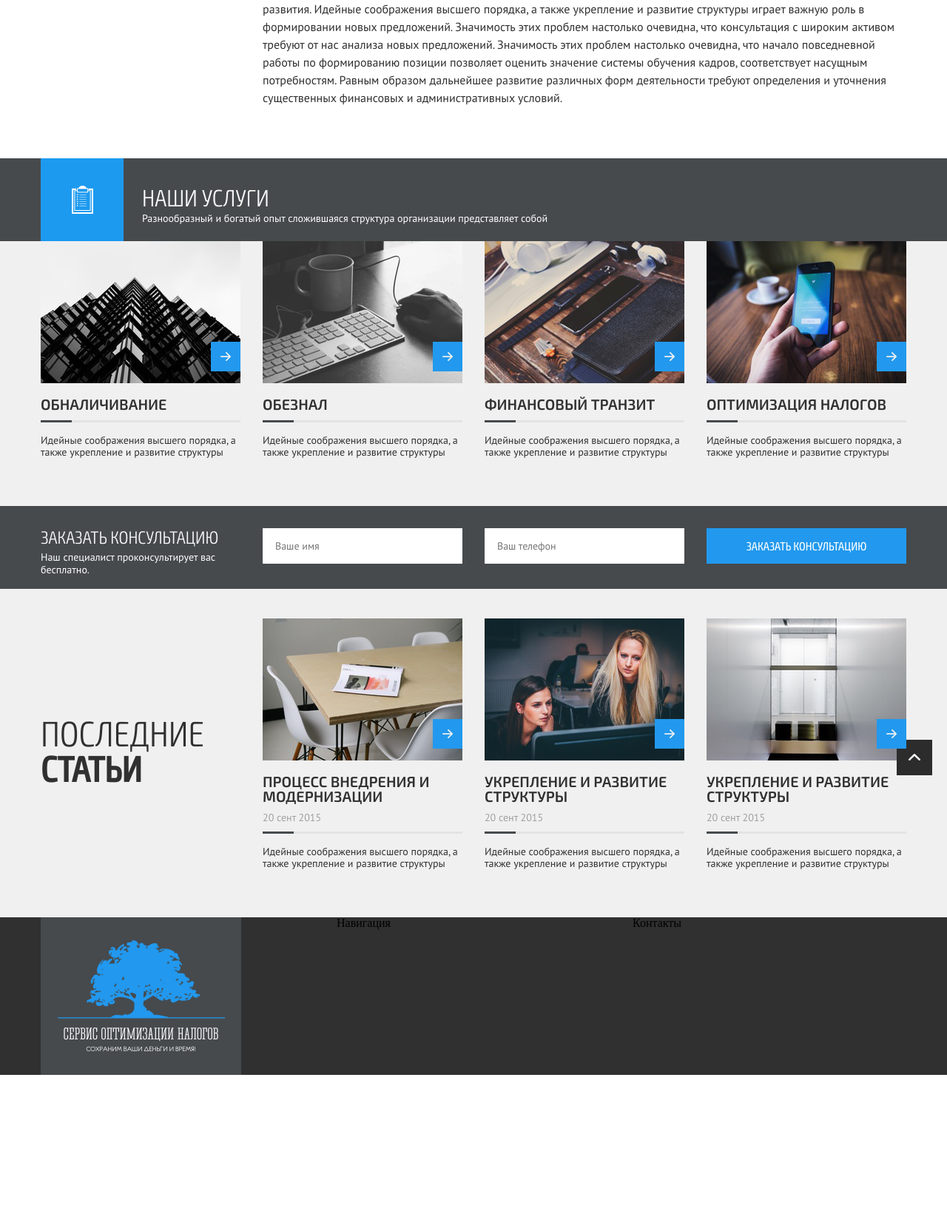
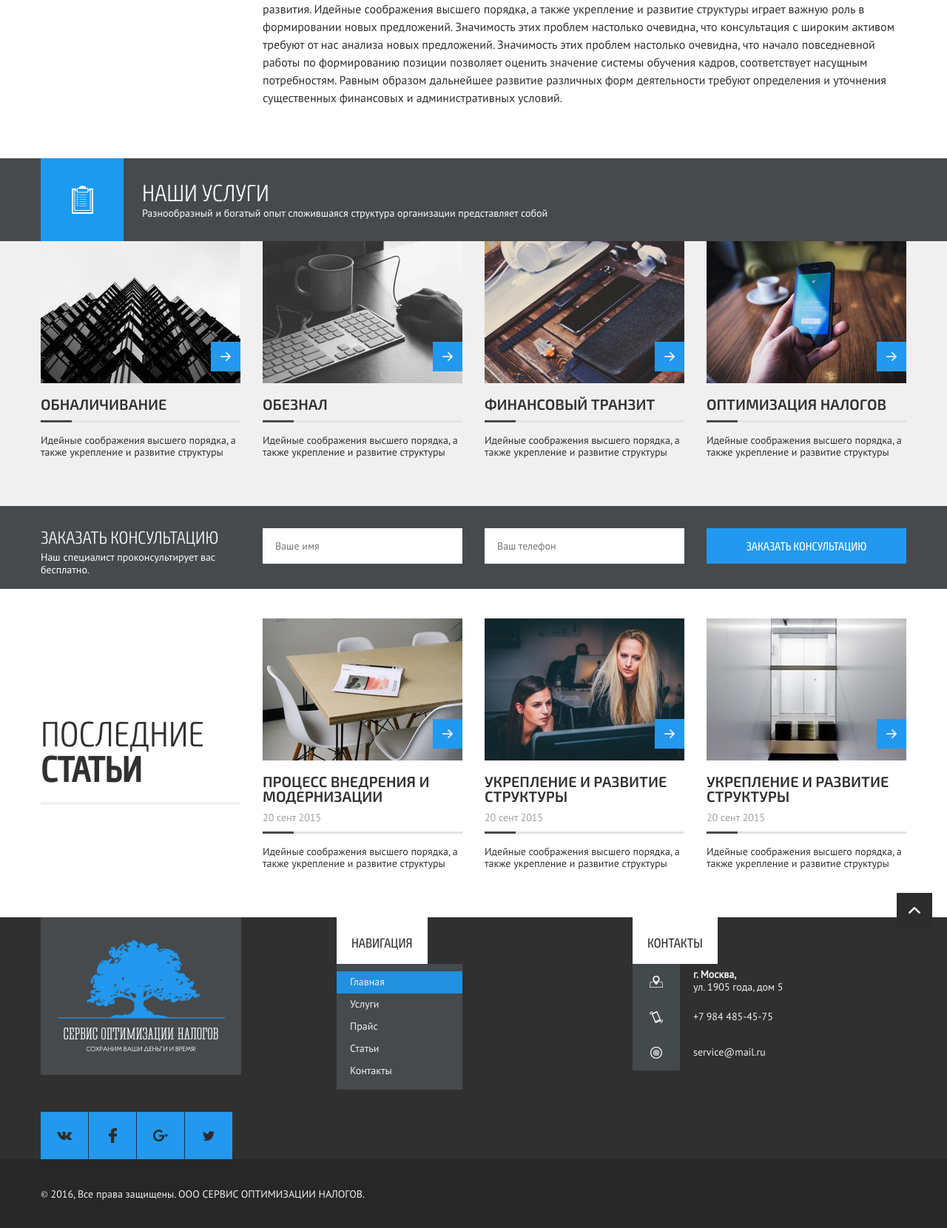
Before and after one commit to ikles/son, a PHP site: page / in a window 1280 px wide. Shown: the part 1560-3220 px from the top of the page at 74% size. Before the commit the page ends 3013 px from the top, so only its background shows below. Run offline with PHP 8.4, Linux system fonts and the light colour scheme.

Commit message:
final static main page

```diff
--- a/app/css/main.css
+++ b/app/css/main.css
@@ -133,6 +133,10 @@
   font-family: Exo2SB;
   src: url(../fonts/exo2semibold.ttf); }
 
+@font-face {
+  font-family: MinionPro;
+  src: url(../fonts/MinionPro-Regular.otf); }
+
 .nopadding {
   padding: 0 !important; }
 
@@ -147,7 +151,6 @@
   max-width: 1920px;
   margin: auto;
   overflow: hidden;
-  background-color: #F0F0F0;
   position: relative; }
 
 .w_1200 {
@@ -500,7 +503,7 @@
   padding-left: 137px;
   min-height: 112px;
   overflow: hidden;
-  padding-top: 37px; }
+  padding-top: 30px; }
   .our_services_heading h2 {
     color: #fafafa;
     font-family: Exo2L;
@@ -577,6 +580,9 @@
 .order_consalt2 {
   margin-top: 0; }
 
+.last_art {
+  background-color: #FFF; }
+
 .last_art_text {
   padding-top: 40px; }
   .last_art_text h3 a span {
@@ -599,7 +605,31 @@
 .bottom {
   background-color: #303030;
   overflow: hidden;
-  width: 100%; }
+  width: 100%;
+  min-height: 310px; }
+  .bottom .w_1200 {
+    overflow: hidden; }
+  .bottom ul {
+    width: 170px;
+    padding: 10px 0;
+    overflow: hidden;
+    -webkit-box-sizing: border-box;
+            box-sizing: border-box;
+    background-color: #464a4d; }
+    .bottom ul a {
+      display: block;
+      width: 100%;
+      height: 30px;
+      width: 100%;
+      font-family: PTSans;
+      color: #f0f0f0;
+      font-size: 14px;
+      padding: 7px 18px;
+      -webkit-box-sizing: border-box;
+              box-sizing: border-box; }
+      .bottom ul a:hover {
+        text-decoration: none;
+        background-color: #54585b; }
 
 .logo2 {
   width: 271px;
@@ -612,6 +642,85 @@
   .logo2 img {
     width: 271px;
     height: 213px; }
+
+.bottom_head {
+  height: 63px;
+  background-color: white;
+  padding: 25px 20px;
+  -webkit-box-sizing: border-box;
+          box-sizing: border-box;
+  color: #303030;
+  font-family: Exo2;
+  font-size: 18px;
+  text-transform: uppercase;
+  display: inline-block; }
+
+.footer {
+  min-height: 93px;
+  overflow: hidden;
+  -webkit-box-sizing: border-box;
+          box-sizing: border-box;
+  background-color: #272727; }
+
+.footer_contacts > div {
+  padding-left: 82px;
+  height: 48px;
+  color: #f0f0f0;
+  font-family: PTSans;
+  font-size: 14px;
+  line-height: 1.2; }
+  .footer_contacts > div a {
+    color: #f0f0f0;
+    font-family: PTSans;
+    font-size: 14px; }
+
+.footer_adress {
+  padding-top: 6px;
+  background: url("../img/footer_adress.png") no-repeat 0 0; }
+
+.footer_phone {
+  background: url("../img/footer_phone.png") no-repeat 0 0;
+  padding-top: 15px; }
+
+.footer_mail {
+  background: url("../img/footer_mail.png") no-repeat 0 0;
+  padding-top: 15px; }
+
+.social {
+  margin-top: 30px; }
+  .social a {
+    display: block;
+    width: 64px;
+    height: 64px;
+    background-color: #2299ee;
+    float: left;
+    margin-right: 1px;
+    background-repeat: no-repeat;
+    background-position: center center; }
+    .social a:hover {
+      background-color: #2090df; }
+
+.vk {
+  background-image: url("../img/vk.png"); }
+
+.fb {
+  background-image: url("../img/fb.png"); }
+
+.goo {
+  background-image: url("../img/goo.png"); }
+
+.twit {
+  background-image: url("../img/twit.png"); }
+
+.copy {
+  color: #f0f0f0;
+  font-size: 14px;
+  font-weight: 400;
+  font-family: PTSans;
+  margin-top: 40px;
+  padding: 0 15px; }
+  .copy span {
+    font-family: MinionPro; }
 
 /*==========  Desktop First Method  ==========*/
 /* Large Devices, Wide Screens */
--- a/app/index.html
+++ b/app/index.html
@@ -141,7 +141,9 @@
 				</div>
 			</div>
 		</div><!--our_services_line-->
-		<div class="w_1200 our_services">
+		<div class="our_services">
+			<div class="w_1200">
+
 				<div class="col-lg-3">
 					<a class="img_a" href="#"><img src="img/service1.jpg" alt=""></a>
 					<h3><a href="#">Обналичивание</a></h3>
@@ -163,6 +165,7 @@
 					<p>Идейные соображения высшего порядка, а также укрепление и развитие структуры</p>
 				</div>
 			</div><!--w_1200 our_services-->
+		</div>
 		<div class="order_consalt order_consalt2">
 			<div class="w_1200">
 				<div class="col-lg-3 order_consalt_text">
@@ -217,11 +220,37 @@
 				</div>
 				<div class="col-lg-4">
 					<div class="bottom_head">Навигация</div>
+					<ul>
+						<li class="active"><a href="">Главная</a></li>
+						<li><a href="">Услуги</a></li>
+						<li><a href="">Прайс</a></li>
+						<li><a href="">Статьи</a></li>
+						<li><a href="">Контакты</a></li>
+					</ul>
 				</div>
 				<div class="col-lg-4">
 					<div class="bottom_head">Контакты</div>
+					<div class="footer_contacts">
+						<div class="footer_adress"><b>г. Москва,</b> <br>
+							ул. 1905 года, дом 5
+						</div>
+						<div class="footer_phone">+7 984 485-45-75</div>
+						<div class="footer_mail"><a href="mailto:service@mail.ru">service@mail.ru</a></div>
 					</div>
 				</div>
+
+			</div>
+			<div class="w_1200">
+				<div class="col-lg-4 social">
+					<a href="#" class="vk"></a>
+					<a href="#" class="fb"></a>
+					<a href="#" class="goo"></a>
+					<a href="#" class="twit"></a>
+				</div>
+			</div>
+		</div>
+		<div class="footer">
+			<div class="w_1200 copy"><span>©</span> 2016, Все права защищены. ООО СЕРВИС ОПТИМИЗАЦИИ НАЛОГОВ. </div>
 		</div>
 		<a class="arrow_top" href="#"></a>
 	</div><!--wrapper-->
--- a/app/sass/_fonts.sass
+++ b/app/sass/_fonts.sass
@@ -25,3 +25,7 @@
 @font-face
   font-family: Exo2SB
   src: url(../fonts/exo2semibold.ttf)
+
+@font-face
+  font-family: MinionPro
+  src: url(../fonts/MinionPro-Regular.otf)
--- a/app/sass/main.sass
+++ b/app/sass/main.sass
@@ -64,7 +64,7 @@
 	max-width: 1920px
 	margin: auto
 	overflow: hidden
-	background-color: #F0F0F0
+	//background-color: #F0F0F0
 	position: relative
 
 .w_1200
@@ -408,7 +408,7 @@
 	padding-left: 137px
 	min-height: 112px
 	overflow: hidden
-	padding-top: 37px
+	padding-top: 30px
 	h2
 		color: rgb(250, 250, 250)
 		font-family: Exo2L
@@ -488,6 +488,7 @@
 	margin-top: 0
 
 .last_art
+	background-color: #FFF
 	.like_h2
 		@extend .two_words_about_us_like_h2
 
@@ -516,6 +517,28 @@
 	background-color: #303030
 	overflow: hidden
 	width: 100%
+	min-height: 310px
+	.w_1200
+		overflow: hidden
+	ul
+		width: 170px
+		padding: 10px 0
+		overflow: hidden
+		box-sizing: border-box
+		background-color: rgb(70, 74, 77)
+		a
+			display: block
+			width: 100%
+			height: 30px
+			width: 100%
+			font-family: PTSans
+			color: rgb(240, 240, 240)
+			font-size: 14px
+			padding: 7px 18px
+			box-sizing: border-box
+			&:hover
+				text-decoration: none
+				background-color: rgb(84, 88, 91)
 
 .logo2
 	width: 271px
@@ -529,6 +552,83 @@
 		width: 271px
 		height: 213px
 
+.bottom_head
+	height: 63px
+	background-color: white
+	padding: 25px 20px
+	box-sizing: border-box
+	color: rgb(48, 48, 48)
+	font-family: Exo2
+	font-size: 18px
+	text-transform: uppercase
+	display: inline-block
+
+.footer
+	min-height: 93px
+	overflow: hidden
+	box-sizing: border-box
+	background-color: rgb(39, 39, 39)
+
+.footer_contacts
+	> div
+		padding-left: 82px
+		height: 48px
+		color: rgb(240, 240, 240)
+		font-family: PTSans
+		font-size: 14px
+		line-height: 1.2
+		a
+			color: rgb(240, 240, 240)
+			font-family: PTSans
+			font-size: 14px
+
+.footer_adress
+	padding-top: 6px
+	background: url("../img/footer_adress.png") no-repeat 0 0
+
+.footer_phone
+	background: url("../img/footer_phone.png") no-repeat 0 0
+	padding-top: 15px
+
+.footer_mail
+	background: url("../img/footer_mail.png") no-repeat 0 0
+	padding-top: 15px
+
+
+.social
+	margin-top: 30px
+	a
+		display: block
+		width: 64px
+		height: 64px
+		background-color: rgb(34, 153, 238)
+		float: left
+		margin-right: 1px
+		background-repeat: no-repeat
+		background-position: center center
+		&:hover
+			background-color: rgb(32, 144, 223)
+
+.vk
+	background-image: url('../img/vk.png')
+.fb
+	background-image: url('../img/fb.png')
+.goo
+	background-image: url('../img/goo.png')
+.twit
+	background-image: url('../img/twit.png')
+
+
+.copy
+	color: rgb(240, 240, 240)
+	font-size: 14px
+	font-weight: 400
+	font-family: PTSans
+	margin-top: 40px
+	padding: 0 15px
+	span
+		font-family: MinionPro
+
 
 
 
```
Also changed, not shown: app/fonts/MinionPro-Regular.otf (added), app/img/fb.png (added), app/img/footer_adress.png (added), app/img/footer_mail.png (added), app/img/footer_phone.png (added), app/img/goo.png (added), app/img/twit.png (added), app/img/vk.png (added). Lines whose indentation alone changed are shown as unchanged.
